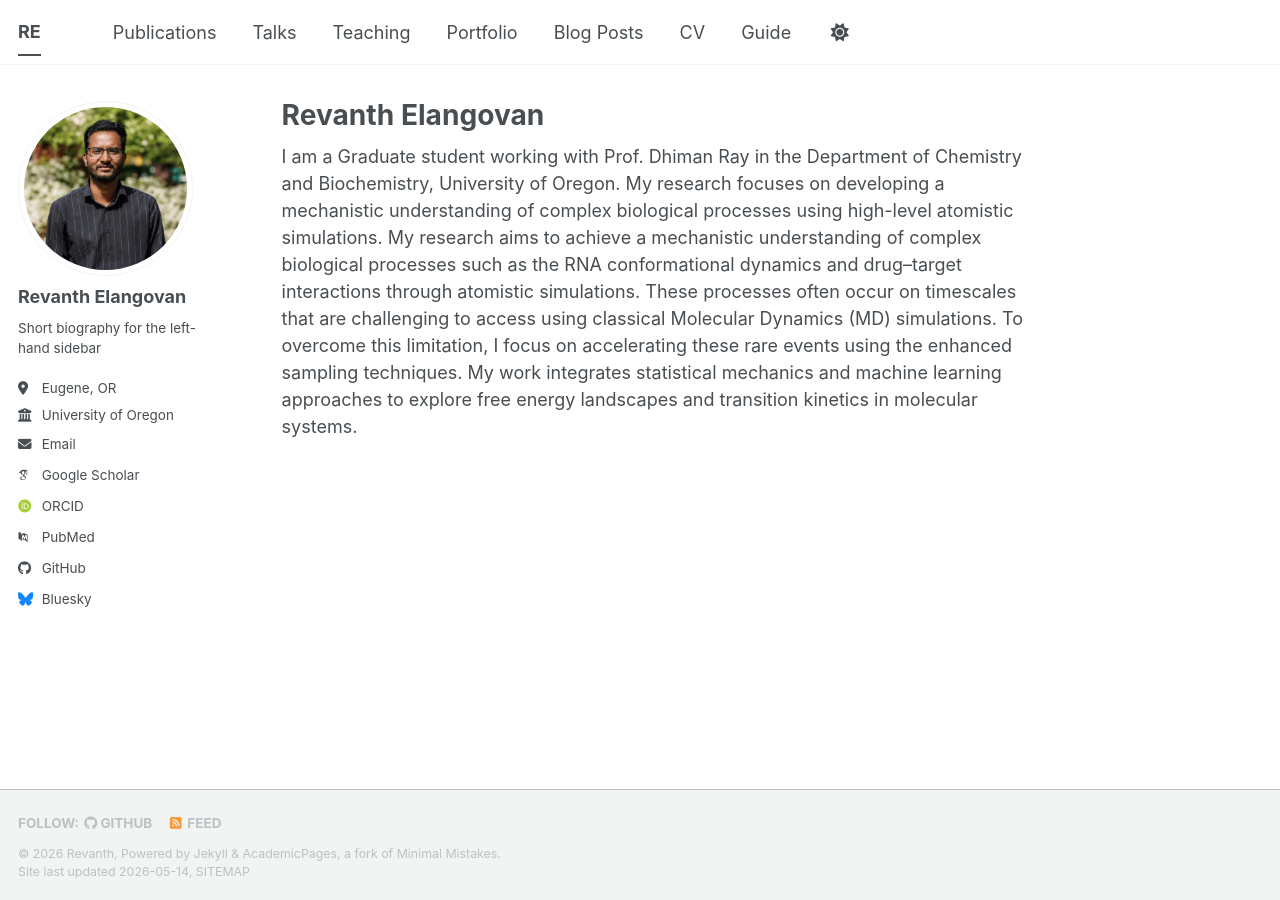
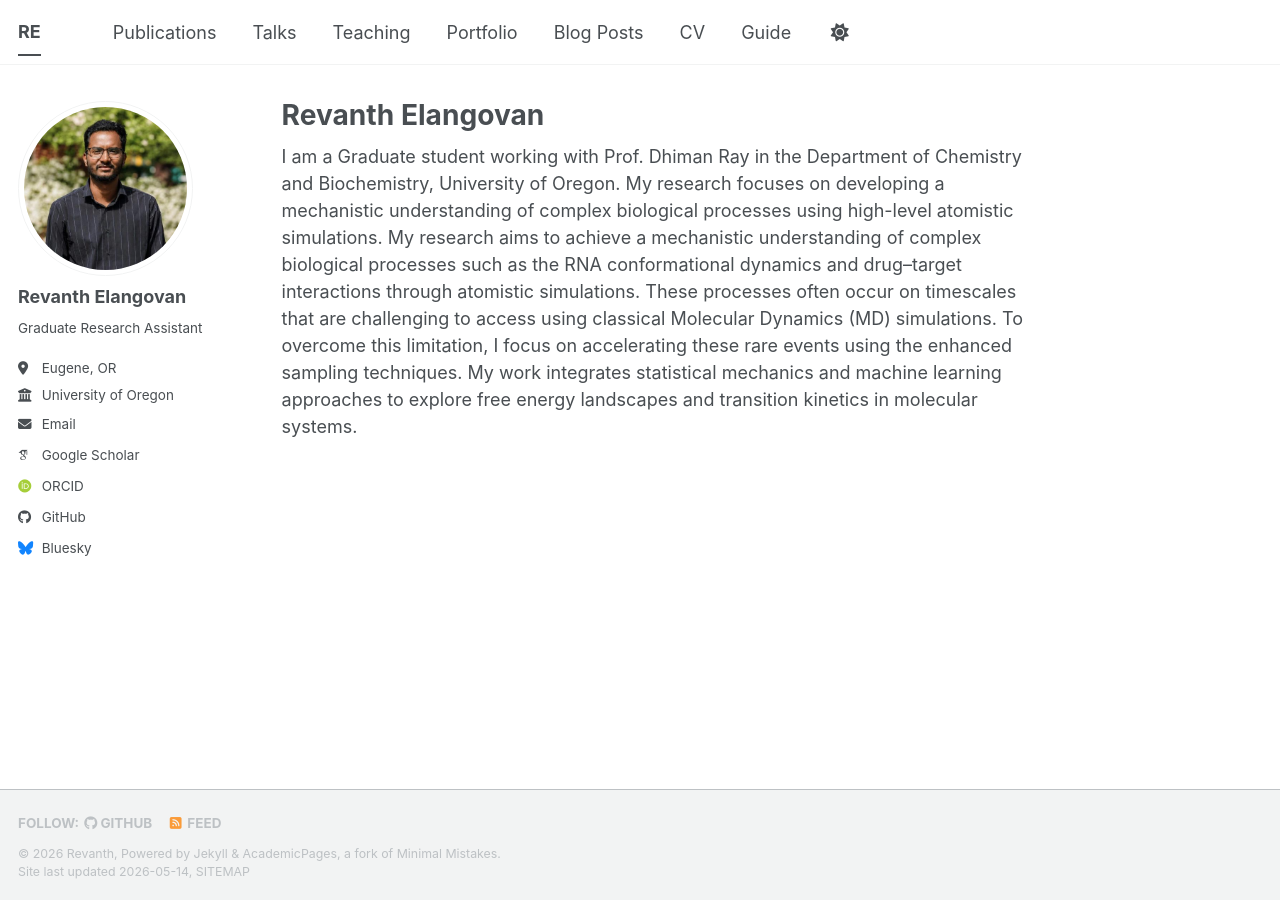
Before and after one commit to Revanth27-08/Revanth27-08.github.io, a Jekyll site: the page built from _pages/about.md, in a window 1280 px wide. Built offline with Jekyll 4.4.1, drawn with Linux system fonts in a browser that asks for light colours; some web fonts are replaced; a script bundle is joined from its source files by our own code; library files that are not in the unit come from our copies; some of the changed lines change nothing that is shown.

Commit message:
Update _config.yml

```diff
--- a/_config.yml
+++ b/_config.yml
@@ -26,7 +26,7 @@
   avatar           : "83293920.jpeg"
   name             : "Revanth Elangovan"
   pronouns         : # example: "he/him"
-  bio              : "Short biography for the left-hand sidebar"
+  bio              : "Graduate Research Assistant"
   location         : "Eugene, OR"
   employer         : "University of Oregon"
   uri              : # URL
@@ -35,13 +35,13 @@
   # Academic websites
   academia         : # URL
   arxiv            : # URL - Update with the correct link to your profile
-  googlescholar    : "https://scholar.google.com/citations?user=PS_CX0AAAAAJ"
+  googlescholar    : "https://scholar.google.com/citations?user=alrJ8tYAAAAJ&hl=en"
   inspire-hep      : # URL
   impactstory      : # URL
-  orcid            : "https://orcid.org/yourorcidurl"
+  orcid            : "https://orcid.org/0009-0004-2116-4589"
   semantic         : # URL
   ssrn             : # URL
-  pubmed           : "https://www.ncbi.nlm.nih.gov/pubmed/?term=john+snow"
+  pubmed           : # URL
   researchgate     : # URL
   scopus           : # URL
   zotero           : # URL
```
